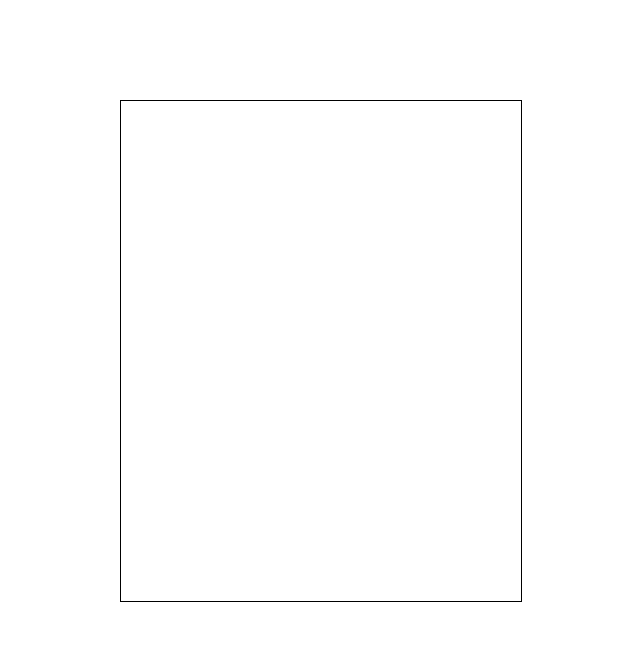
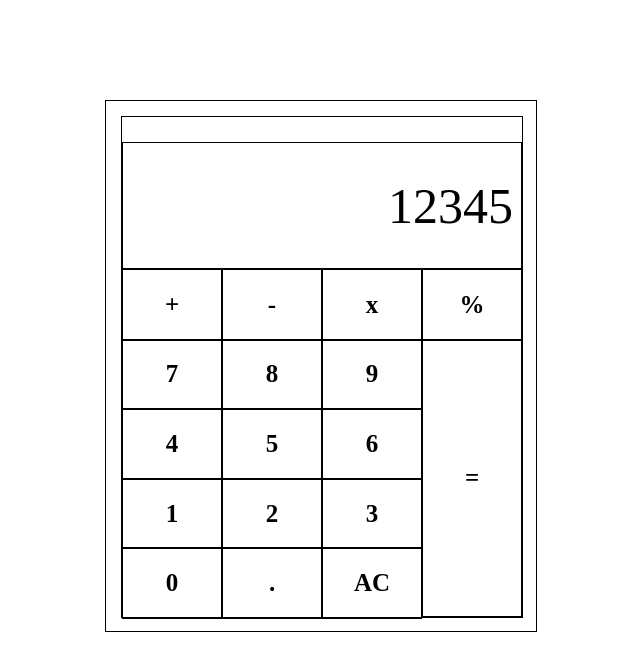
Before and after one commit to wolf4500/Calculator, a plain HTML site: page index.html in a window 1280 px wide. Shown: the whole page, without its empty margins (319-959 px from the left). Drawn offline with Linux system fonts and the light colour scheme.

Commit message:
Complete html calculator outline with all buttons

```diff
--- a/index.html
+++ b/index.html
@@ -8,7 +8,42 @@
   </head>
   <body>
     <div class="outer-calc">
-      <div></div>
+      <div class="inner-calc">
+        <div class="display">12345</div>
+        <div class="digits">
+          <div class="top-digits-container">
+            <div class="top-digits">+</div>
+            <div class="top-digits">-</div>
+            <div class="top-digits">x</div>
+            <div class="top-digits">%</div>
+          </div>
+          <div class="bottom-digits">
+            <div class="bottom-left-container">
+              <div class="first-bottom-left-digits">
+                <div class="bottom-left-digits">7</div>
+                <div class="bottom-left-digits">8</div>
+                <div class="bottom-left-digits">9</div>
+              </div>
+              <div class="second-bottom-left-digits">
+                <div class="bottom-left-digits">4</div>
+                <div class="bottom-left-digits">5</div>
+                <div class="bottom-left-digits">6</div>
+              </div>
+              <div class="third-bottom-left-digits">
+                <div class="bottom-left-digits">1</div>
+                <div class="bottom-left-digits">2</div>
+                <div class="bottom-left-digits">3</div>
+              </div>
+              <div class="fourth-bottom-left-digits">
+                <div class="bottom-left-digits">0</div>
+                <div class="bottom-left-digits">.</div>
+                <div class="bottom-left-digits">AC</div>
+              </div>
+            </div>
+            <div class="equal">=</div>
+          </div>
+        </div>
+      </div>
     </div>
     <script src="script.js"></script>
   </body>
--- a/styles.css
+++ b/styles.css
@@ -4,9 +4,108 @@
 }
 
 .outer-calc {
-    display: flex;
     margin: 100px auto;
     height: 500px;
     width: 400px;
+    padding: 15px;
     border: 1px solid black;
 }
+
+.inner-calc {
+    display: flex;
+    flex-direction: column;
+    height: 100%;
+    width: 100%;
+    border: 1px solid black;
+}
+
+.display {
+    display: flex;
+    justify-content: right;
+    align-items: center;
+    height: 25%;
+    margin-top: 25px;
+    padding-right: 8px;
+    border: 1px solid black;
+    font-size: 50px;
+}
+
+.digits {
+    display: flex;
+    flex-direction: column;
+    flex-grow: 1;
+}
+
+.top-digits-container {
+    display: flex;
+    flex-grow: 1;
+    height: 20%;
+    width: 100%;
+}
+
+.top-digits {
+    display: flex;
+    justify-content: center;
+    align-items: center;
+    height: 100%;
+    width: 100%;
+    border: 1px solid black;
+    font-weight: bold;
+    font-size: 25px;
+}
+
+.bottom-digits {
+    display: flex;
+    height: 80%;
+}
+
+.bottom-left-container {
+    display: flex;
+    flex-direction: column;
+    height: 100%;
+    width: 75%;
+}
+
+.first-bottom-left-digits {
+    display: flex;
+    flex-grow: 1;
+
+}
+
+.second-bottom-left-digits {
+    display: flex;
+    flex-grow: 1;
+
+}
+
+.third-bottom-left-digits {
+    display: flex;
+    flex-grow: 1;
+}
+
+.fourth-bottom-left-digits {
+    display: flex;
+    flex-grow: 1;
+
+}
+
+.bottom-left-digits {
+    display: flex;
+    justify-content: center;
+    align-items: center;
+    height: 100%;
+    width: 100%;
+    font-size: 25px;
+    font-weight: bold;
+    border: 1px solid black;
+}
+
+.equal {
+    display: flex;
+    justify-content: center;
+    align-items: center;
+    font-size: 25px;
+    font-weight: bold;
+    flex-grow: 1;
+    border: 1px solid black;
+}
```
